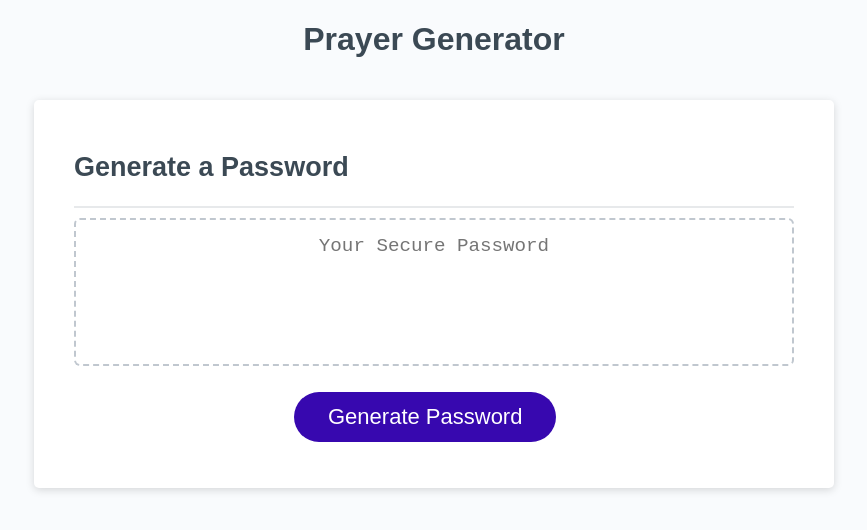
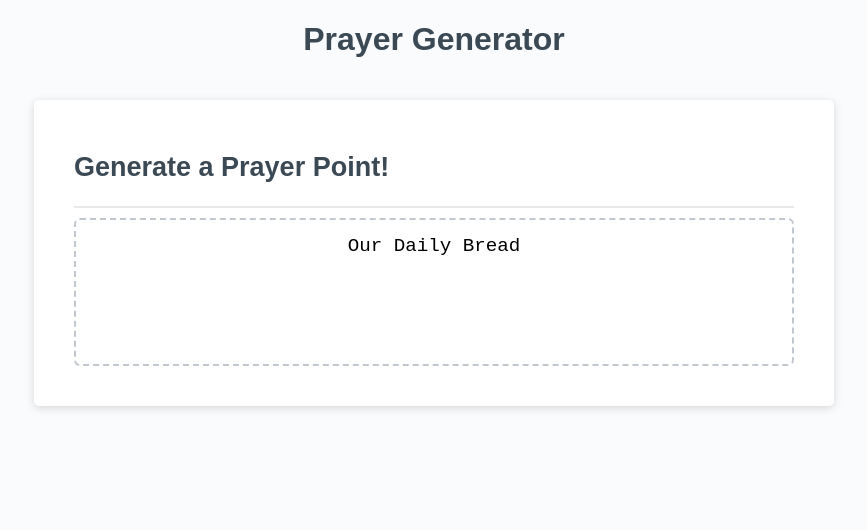
Before and after one commit to ExxtremeBattler/prayer-point-generator, a React (Create React App) app: page / in a window 1280 px wide. Shown: the top 530 px of the page, without its empty margins (206-1073 px from the left). Built offline with nearby package versions, Linux system fonts and the light colour scheme.

Commit message:
pp now generated on load

```diff
--- a/src/App.js
+++ b/src/App.js
@@ -1,6 +1,6 @@
 import React from 'react';
-import Header from './components/header';
-import GenerateSection from './components/generateSection';
+import Header from './components/Header';
+import GenerateSection from './components/GenerateSection';
 import './App.css';
 
 function App() {
--- a/src/components/generateSection.js
+++ b/src/components/generateSection.js
@@ -1,25 +1,29 @@
 import React from "react";
+import { useState } from "react";
+import prayerTopics from "../prayerTopics.json"
 
-function getPrayer() {
-
-}
+let topic = ""
 
 
-function generateSection() {
+function GenerateSection() {
+
+  const [prayerTopic, setPrayerTopic] = useState(prayerTopics[Math.floor(Math.random() * prayerTopics.length)])
+
+
     return(
         <div class="card">
         <div class="card-header">
-          <h2>Generate a Password</h2>
+          <h2>Generate a Prayer Point!</h2>
         </div>
         <textarea
             readonly
             id="password"
-            placeholder="Your Secure Password"
+            value={prayerTopic}
+            placeholder="Your Prayer"
             aria-label="Generated Password"
           ></textarea>
-          <button onclick="getPasswordOptions()" id="generate" className="btn"> Generate Password</button>
         </div>
     )
 }
 
-export default generateSection
+export default GenerateSection
```
